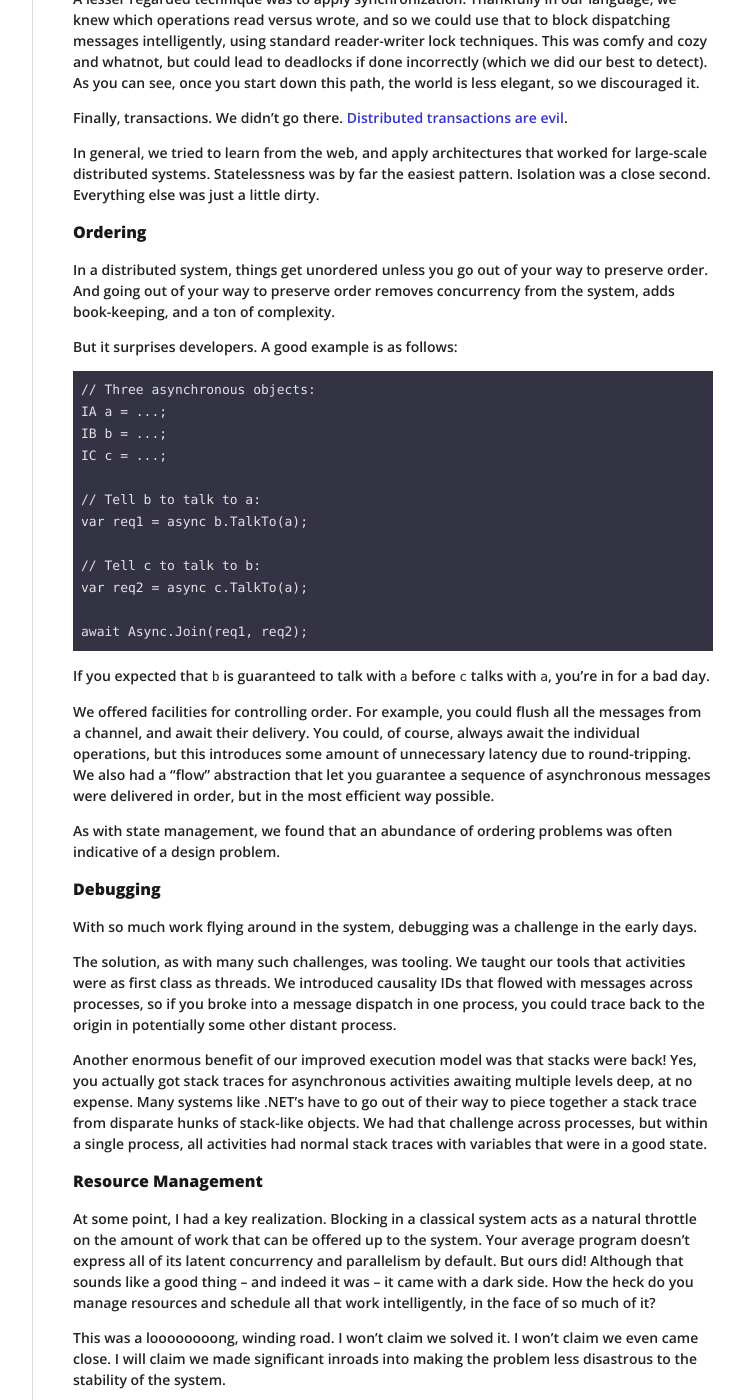
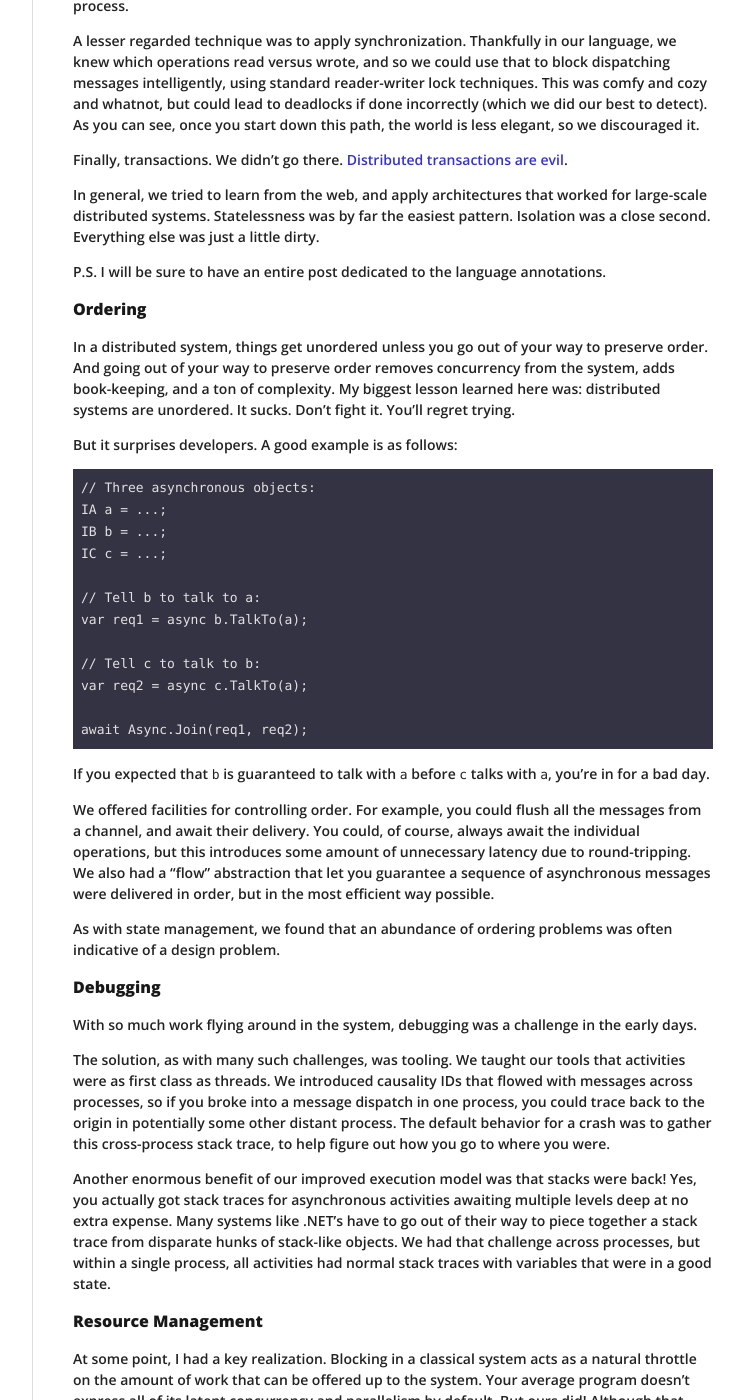
Before and after one commit to joeduffy/joeduffy.github.io, a Jekyll site: the page built from _posts/2015-11-19-asynchronous-everything.md, in a window 1280 px wide and 1400 px high, scrolled down 13449 px. Shown: the whole window, without its empty margins (378-1122 px from the left). Built offline with Jekyll 4.4.1, drawn with Linux system fonts in a browser that asks for light colours; nearby versions of some CDN libraries; Markdown is read by kramdown in place of the engine named in the settings; some of the changed text lies outside the part shown.

Commit message:
Tweak a few more things

```diff
--- a/_posts/2015-11-19-asynchronous-everything.md
+++ b/_posts/2015-11-19-asynchronous-everything.md
@@ -578,7 +578,9 @@ The solution is to steal a page from classical synchronization, and apply one of
 * Transactions.
 
 By far, we preferred isolation.  It turns out web frameworks offer good lessons to learn from here.  Most of the time,
-a server object is part of a "session" and should not be aliased across multiple concurrent clients.
+a server object is part of a "session" and should not be aliased across multiple concurrent clients.  It tended to be
+easy to partition state into sub-objects, and have dialogues using those.  Our language annotations around mutability
+helped to guide this process.
 
 A lesser regarded technique was to apply synchronization.  Thankfully in our language, we knew which operations read
 versus wrote, and so we could use that to block dispatching messages intelligently, using standard reader-writer lock
@@ -591,10 +593,13 @@ http://c2.com/cgi/wiki?DistributedTransactionsAreEvil).
 In general, we tried to learn from the web, and apply architectures that worked for large-scale distributed systems.
 Statelessness was by far the easiest pattern.  Isolation was a close second.  Everything else was just a little dirty.
 
+P.S.  I will be sure to have an entire post dedicated to the language annotations.
+
 ### Ordering
 
 In a distributed system, things get unordered unless you go out of your way to preserve order.  And going out of your
-way to preserve order removes concurrency from the system, adds book-keeping, and a ton of complexity.
+way to preserve order removes concurrency from the system, adds book-keeping, and a ton of complexity.  My biggest
+lesson learned here was: distributed systems are unordered.  It sucks.  Don't fight it.  You'll regret trying.
 
 But it surprises developers.  A good example is as follows:
 
@@ -626,11 +631,12 @@ With so much work flying around in the system, debugging was a challenge in the
 
 The solution, as with many such challenges, was tooling.  We taught our tools that activities were as first class as
 threads.  We introduced causality IDs that flowed with messages across processes, so if you broke into a message
-dispatch in one process, you could trace back to the origin in potentially some other distant process.
+dispatch in one process, you could trace back to the origin in potentially some other distant process.  The default
+behavior for a crash was to gather this cross-process stack trace, to help figure out how you go to where you were.
 
 Another enormous benefit of our improved execution model was that stacks were back!  Yes, you actually got stack traces
-for asynchronous activities awaiting multiple levels deep, at no expense.  Many systems like .NET's have to go out of
-their way to piece together a stack trace from disparate hunks of stack-like objects.  We had that challenge across
+for asynchronous activities awaiting multiple levels deep at no extra expense.  Many systems like .NET's have to go out
+of their way to piece together a stack trace from disparate hunks of stack-like objects.  We had that challenge across
 processes, but within a single process, all activities had normal stack traces with variables that were in a good state.
 
 ### Resource Management
```
